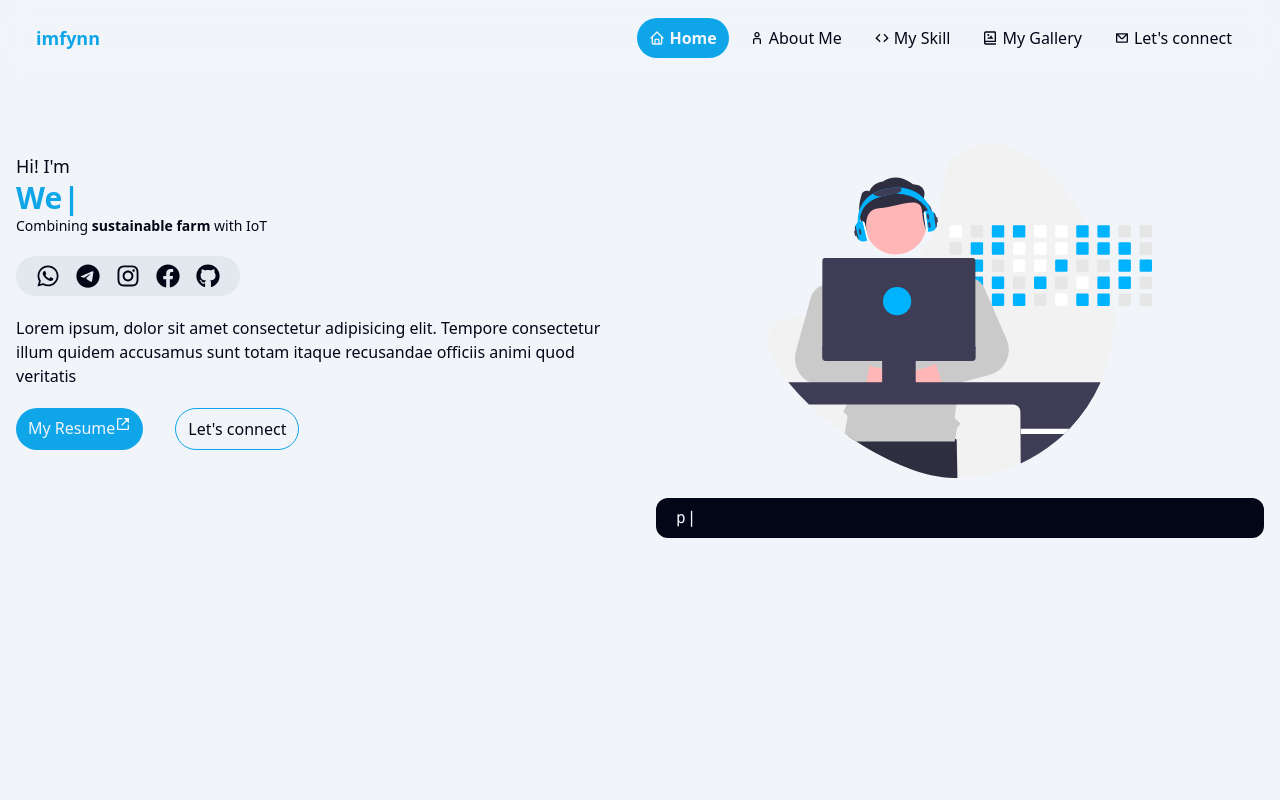
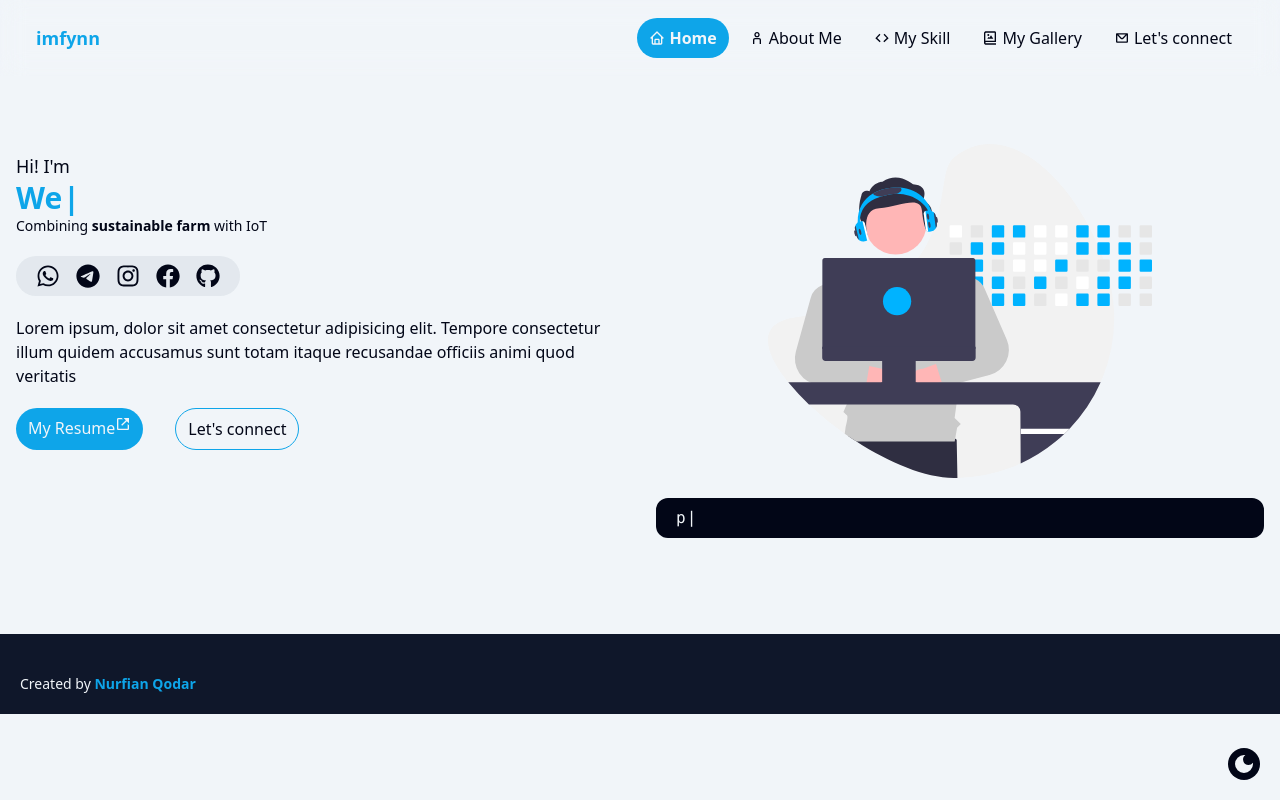
Before and after one commit to nurfianqodar/portfolio-vite, a React (Vite) app: page / in a window 1280 px wide. Built offline with nearby package versions, Linux system fonts and the light colour scheme.

Commit message:
add dark mode

```diff
--- a/src/baseComponents/PageContainer.tsx
+++ b/src/baseComponents/PageContainer.tsx
@@ -1,13 +1,54 @@
-import React, { ReactNode } from "react";
+import React, { ReactNode, useEffect, useState } from "react";
 import Navbar from "../components/Navbar/Navbar";
+import { motion } from "framer-motion";
+import { MdDarkMode, MdLightMode } from "react-icons/md";
 
 const PageContainer: React.FC<{ children: ReactNode }> = ({ children }) => {
+    const [dark, setDark] = useState<boolean | undefined>();
+
+    useEffect(() => {
+        const html = document.getElementById("html");
+        if (html) {
+            setDark(html.classList.contains("dark"));
+        }
+    }, []);
+
+    const handleDarkMode = () => {
+        const html = document.getElementById("html");
+        if (html) {
+            html.classList.toggle("dark");
+            const isDark = html.classList.contains("dark");
+            setDark(isDark);
+        }
+    };
+
     return (
         <>
             <Navbar />
             <main className="py-20 flex items-center justify-center">
                 <div className="container flex flex-wrap">{children}</div>
             </main>
+            <footer className="bg-slate-900 bottom-0 w-full p-5 text-light">
+                <h1 className="mt-5 text-sm font-light ">
+                    Created by{" "}
+                    <a href="" className="text-primary font-bold">
+                        Nurfian Qodar
+                    </a>
+                </h1>
+                <motion.button
+                    title={dark ? "Dark Mode" : "Light Mode"}
+                    whileTap={{
+                        scale: [1.2, 0.5, 1],
+                        rotate: 180,
+                    }}
+                    onClick={() => handleDarkMode()}
+                    className={`${
+                        dark ? "bg-light text-dark" : "bg-dark text-light"
+                    } text-2xl  p-1 rounded-full fixed bottom-5 right-5 `}
+                >
+                    {dark ? <MdLightMode /> : <MdDarkMode />}
+                </motion.button>
+            </footer>
         </>
     );
 };
```
